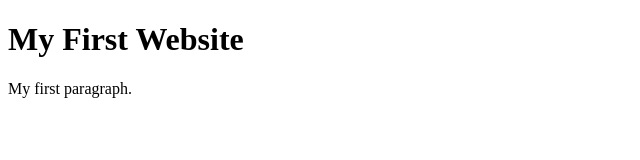
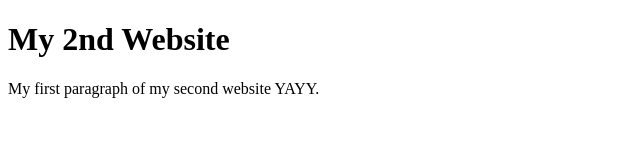
Before and after one commit to petrakdr/codersrank-template-x3sm5i, a website: page index.html in a window 1280 px wide. Shown: the whole page, without its empty margins (0-640 px from the left). Drawn offline with Linux system fonts and the light colour scheme.

Commit message:
1 file modified

```diff
--- a/index.html
+++ b/index.html
@@ -1,12 +1,12 @@
 <!DOCTYPE html>
 <html>
   <head>
-    <title>Page Title</title>
+    <title>Petraifslife</title>
   </head>
   <body>
 
-    <h1>My First Website</h1>
-    <p>My first paragraph.</p>
+    <h1>My 2nd Website</h1>
+    <p>My first paragraph of my second website YAYY.</p>
 
   </body>
 </html>
```
